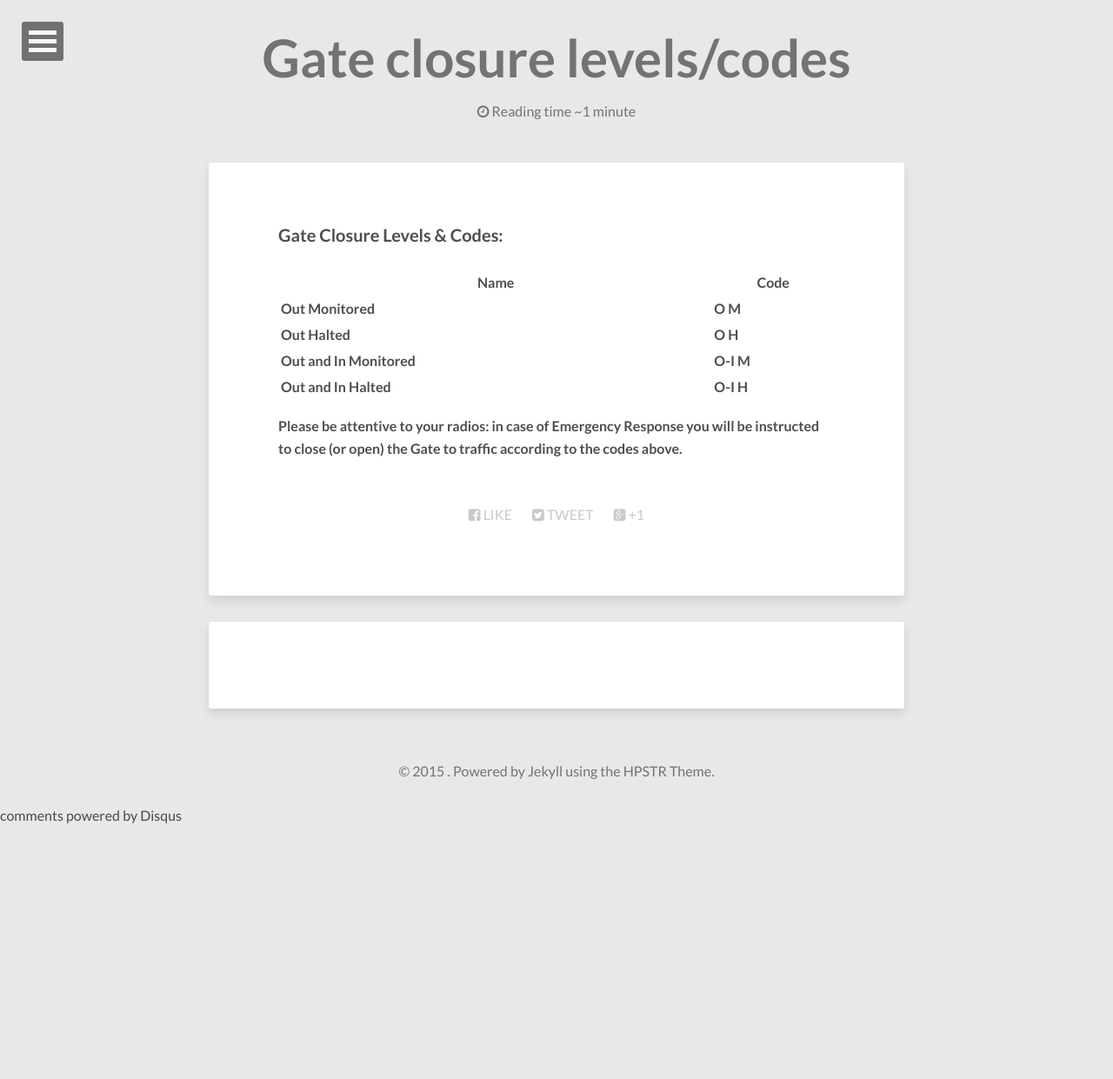
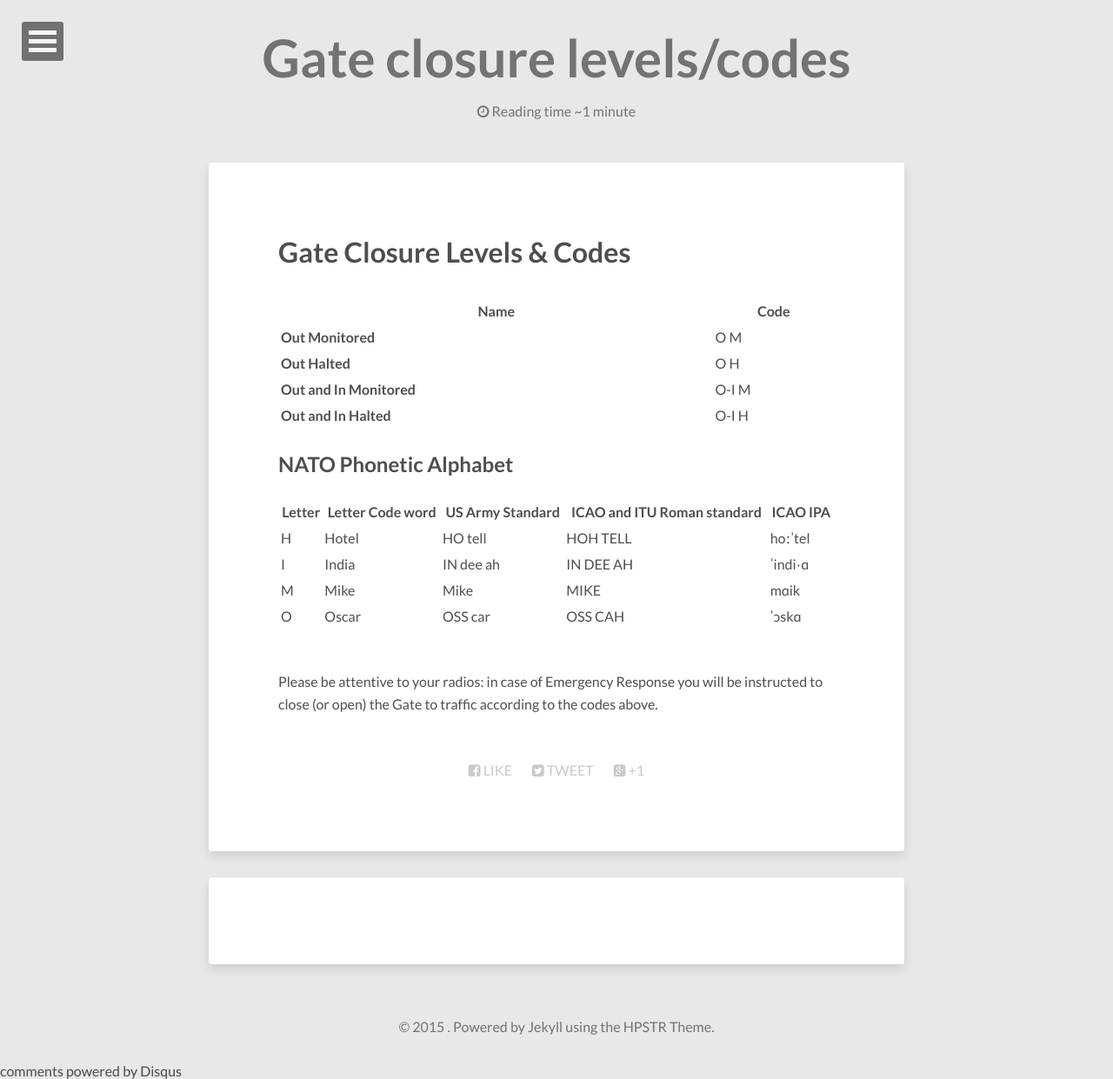
Before and after one commit to goingnowhere/malfare-protocols, a Jekyll site: the page built from protocols/en/gate_closure_levels/index.md, in a window 1280 px wide. Shown: the whole page at 87% size. Built offline with Jekyll 4.4.1, drawn with Linux system fonts in a browser that asks for light colours; nearby versions of some CDN libraries; comment, search, counter and statistics services are not loaded; before the commit the page ends 947 px from its top, so only the background shows below that.

Commit message:
Adds Phonetics

```diff
--- a/protocols/en/gate_closure_levels/index.md
+++ b/protocols/en/gate_closure_levels/index.md
@@ -3,13 +3,25 @@ layout: page
 title: Gate closure levels/codes
 description: Malfare/Gate codes for gate closures
 ---
-**Gate Closure Levels & Codes:**
+# Gate Closure Levels & Codes
 
 | **Name** | **Code** |
 | --- | --- |
-| **Out Monitored** | **O M** |
-| **Out Halted** | **O H** |
-| **Out and In Monitored** | **O-I M** |
-| **Out and In Halted** | **O-I H** |
+| **Out Monitored** | O M |
+| **Out Halted** | O H |
+| **Out and In Monitored** | O-I M |
+| **Out and In Halted** | O-I H |
 
-**Please be attentive to your radios: in case of Emergency Response you will be instructed to close (or open) the Gate to traffic according to the codes above.**
+## NATO Phonetic Alphabet
+
+| Letter | Letter Code word | US Army Standard | ICAO and ITU Roman standard | ICAO IPA |
+| --- | --- | --- | --- | --- | --- |
+| H | Hotel | HO tell | HOH TELL | hoːˈtel |
+| I | India | IN dee ah |IN DEE AH | ˈindiˑɑ |
+| M | Mike  | Mike | MIKE | mɑik |
+| O | Oscar | OSS car | OSS CAH | ˈɔskɑ |
+|
+
+Please be attentive to your radios: in case of Emergency Response you
+will be instructed to close (or open) the Gate to traffic according to
+the codes above.
```
